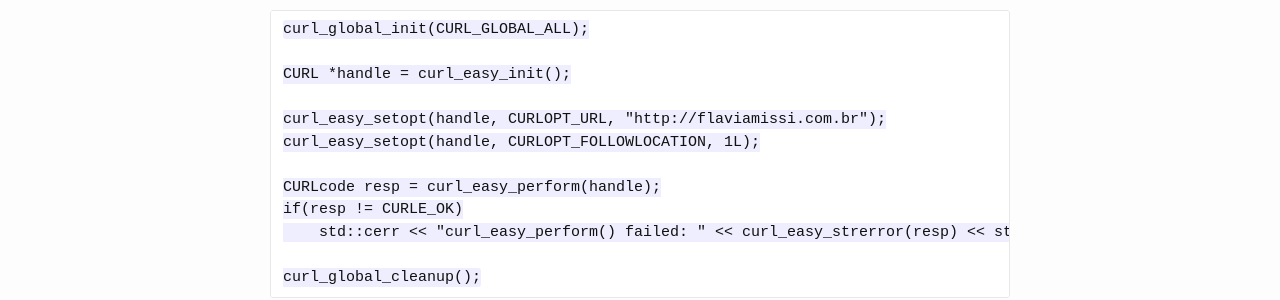
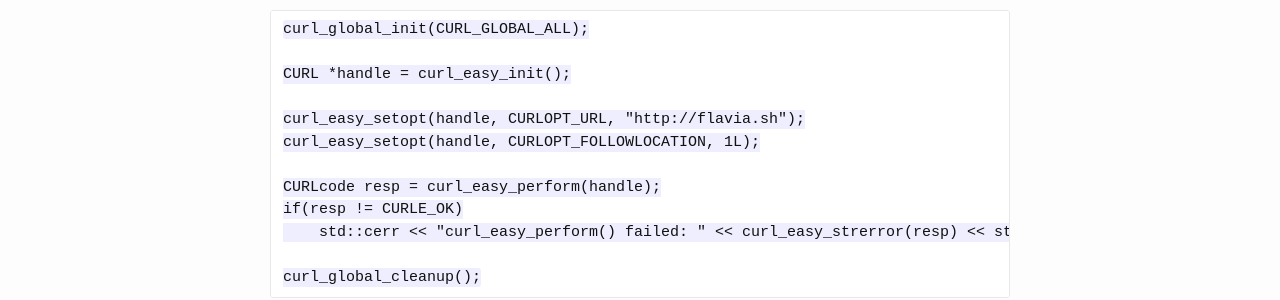
Before and after one commit to flavianmissi/flaviamissi.github.io, a Jekyll site: the page built from _posts/2014-12-29-building-a-web-browser-for-fun.markdown, in a window 1280 px wide and 900 px high. Shown: the part 535-835 px from the top of the window. Built offline with Jekyll 4.4.1, drawn with Linux system fonts in a browser that asks for light colours; comment, search, counter and statistics services are not loaded.

Commit message:
domain switch

```diff
--- a/CNAME
+++ b/CNAME
@@ -1 +1 @@
-flaviamissi.com.br
+flavia.sh
--- a/_config.yml
+++ b/_config.yml
@@ -5,7 +5,7 @@ description: > # this means to ignore newlines until "baseurl:"
     Passionate developer, cloud and devops enthusiast, trying to improve my skills
     on both operation and development. Any tips are welcome :)
 baseurl: "" # the subpath of your site, e.g. /blog/
-url: http://flaviamissi.com.br # the base hostname & protocol for your site
+url: http://flavia.sh # the base hostname & protocol for your site
 twitter_username: flaviamissi
 github_username:  flaviamissi
 
--- a/_posts/2014-12-29-building-a-web-browser-for-fun.markdown
+++ b/_posts/2014-12-29-building-a-web-browser-for-fun.markdown
@@ -29,7 +29,7 @@ Perform a request:
 
     CURL *handle = curl_easy_init();
 
-    curl_easy_setopt(handle, CURLOPT_URL, "http://flaviamissi.com.br");
+    curl_easy_setopt(handle, CURLOPT_URL, "http://flavia.sh");
     curl_easy_setopt(handle, CURLOPT_FOLLOWLOCATION, 1L);
 
     CURLcode resp = curl_easy_perform(handle);
```
Also changed, not shown: 9 other files.
